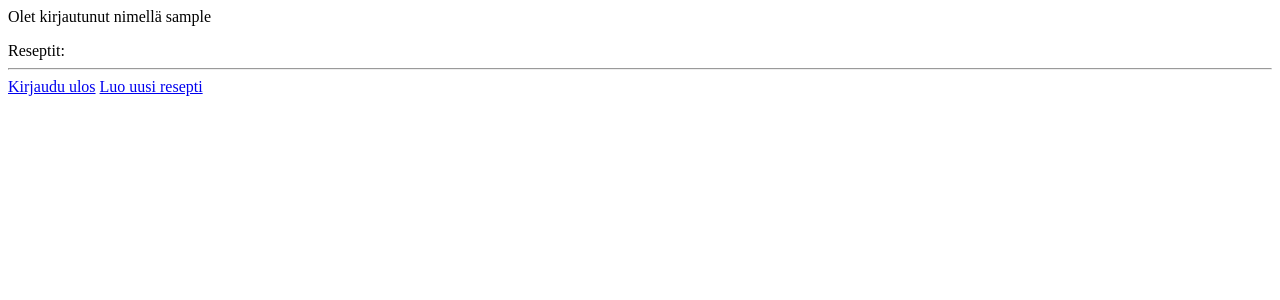
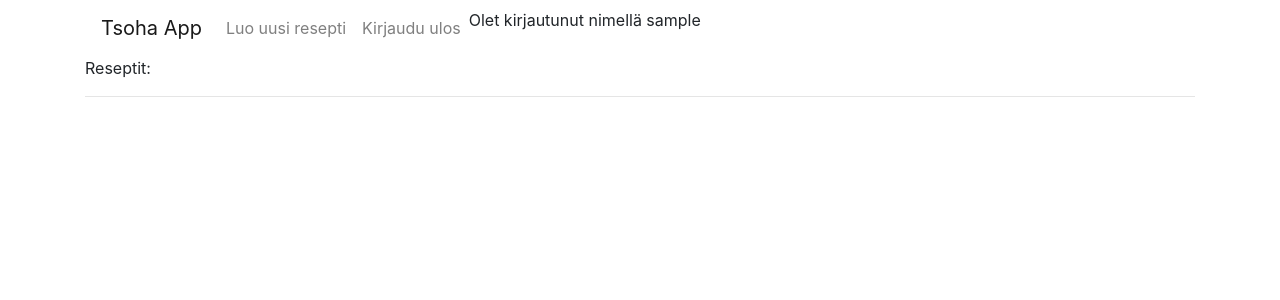
Before and after one commit to synesteesia/reseptiSovellus, a Flask app: template templates/index.html in a window 1280 px wide. Shown: the top 300 px of the page. Run offline with Flask 2, Linux system fonts and the light colour scheme; the template is opened without the code that fills it, so the values that code supplies are empty; the visitor is signed in with stand-in values (Sample User, id 1); some libraries are stand-ins or nearby versions.

Commit message:
started bootsrap

```diff
--- a/app.py
+++ b/app.py
@@ -18,8 +18,12 @@ def index():
 
 @app.route("/login",methods=["POST"])
 def login():
+    print("hei")
+    form = request.form
+    print("request toimii")
     username = request.form["username"]
     password = request.form["password"]
+    print("request toimii")
     sql = "SELECT password FROM users WHERE username=:username"
     result = db.session.execute(sql, {"username":username})
     user = result.fetchone()
@@ -166,3 +170,12 @@ def deletecontent(id):
     db.session.execute(sql, {"id":id})
     db.session.commit()
     return redirect(f"/recipes/{recipeid}")
+
+@app.route("/changerecipename",methods=["POST"])
+def changerecipename():
+    newname = request.form["newname"]
+    recipeid = request.form["id"]
+    sql = "UPDATE recipes SET recipename=:newname WHERE id=:recipeid"
+    db.session.execute(sql, {"newname":newname,"recipeid":recipeid})
+    db.session.commit()
+    return redirect(f"/recipes/{recipeid}")
--- a/templates/index.html
+++ b/templates/index.html
@@ -1,21 +1,93 @@
+<!DOCTYPE html>
+<html lang="en">
+<head>
+<meta charset="utf-8">
+<meta name="viewport" content="width=device-width, initial-scale=1, shrink-to-fit=no">
+<link rel="stylesheet" href="https://stackpath.bootstrapcdn.com/bootstrap/4.5.0/css/bootstrap.min.css">
+<link rel="stylesheet" href="https://maxcdn.bootstrapcdn.com/font-awesome/4.7.0/css/font-awesome.min.css">
+<script src="https://code.jquery.com/jquery-3.5.1.min.js"></script>
+<script src="https://cdn.jsdelivr.net/npm/popper.js@1.16.0/dist/umd/popper.min.js"></script>
+<script src="https://stackpath.bootstrapcdn.com/bootstrap/4.5.0/js/bootstrap.min.js"></script>
+<style>
+.login-form {
+    width: 340px;
+    margin: 50px auto;
+  	font-size: 15px;
+}
+.login-form form {
+    margin-bottom: 15px;
+    background: #f7f7f7;
+    box-shadow: 0px 2px 2px rgba(0, 0, 0, 0.3);
+    padding: 30px;
+}
+.login-form h2 {
+    margin: 0 0 15px;
+}
+.form-control, .btn {
+    min-height: 38px;
+    border-radius: 2px;
+}
+.btn {
+    font-size: 15px;
+    font-weight: bold;
+}
+</style>
+</head>
+
+
 {% if session.username %}
-<p>Olet kirjautunut nimellä {{ session.username }}</p>
+<title>Reseptisovellus</title>
+<div class="container">
+  <nav class="navbar navbar-expand-sm navbar-light">
+    <a class="navbar-brand" href="#">Tsoha App</a>
+    <ul class="navbar-nav">
+      <li class="nav-item">
+        <a class="nav-link" href="/createrecipe">Luo uusi resepti</a>
+      </li>
+      <li class="nav-item">
+        <a class="nav-link" href="/logout">Kirjaudu ulos</a>
+      </li>
+      <p>Olet kirjautunut nimellä {{ session.username }}</p>
+    </ul>
+  </nav>
+
 Reseptit:
 <hr>
 {% for recipe in recipes %}
 <a href="/recipes/{{ recipe[0] }}">{{ recipe[1] }}</a> </a> <a href="/deleterecipe/{{ recipe[0] }}"><button>Poista</button></a>
 <hr>
 {% endfor %}
-<a href="/logout">Kirjaudu ulos</a>
-<a href="/createrecipe">Luo uusi resepti</a>
 
 {% else %}
-<form action="/login" method="POST">
-<p>Tunnus:<br>
-<input type="text" name="username"></p>
-<p>Salasana:<br>
-<input type="password" name="password"></p>
-<input type="submit" value="Kirjaudu">
-</form>
-<a href="/createAccount"><button>Luo tunnus</button></a>
+<div class="container">
+  <div class="text-center">
+      <h1>Tervetuloa</h1>
+      <p>
+        Tämä sovellus on ruokareseptien säilömistä ja selaamista varten.
+      <p>
+        Aloita sovelluksen käyttö luomalla tunnus sivun alimmasta linkistä.
+      <p>
+        Jos sinulla on jo tunnus, kirjaudu sisään. Kirjautumisen jälkeen voit luoda reseptejä ja tarkastella reseptejä.
+  </div>
+</div>
+
+<body>
+  <div class="login-form">
+      <form action="/login" method="post">
+          <h2 class="text-center">Kirjaudu</h2>
+          <div class="form-group">
+              <input type="text" class="form-control" placeholder="Käyttäjätunnus" required="required" name="username">
+          </div>
+          <div class="form-group">
+              <input type="password" class="form-control" placeholder="Salasana" required="required" name="password">
+          </div>
+          <div class="form-group">
+              <button type="submit" class="btn btn-primary btn-block">Kirjaudu</button>
+          </div>
+      </form>
+      <p class="text-center"><a href="/createAccount">Luo tunnus</a></p>
+  </div>
+  </body>
+  </html>
+
 {% endif %}
```
Also changed, not shown: templates/recipe.html (+9 -1 lines).
